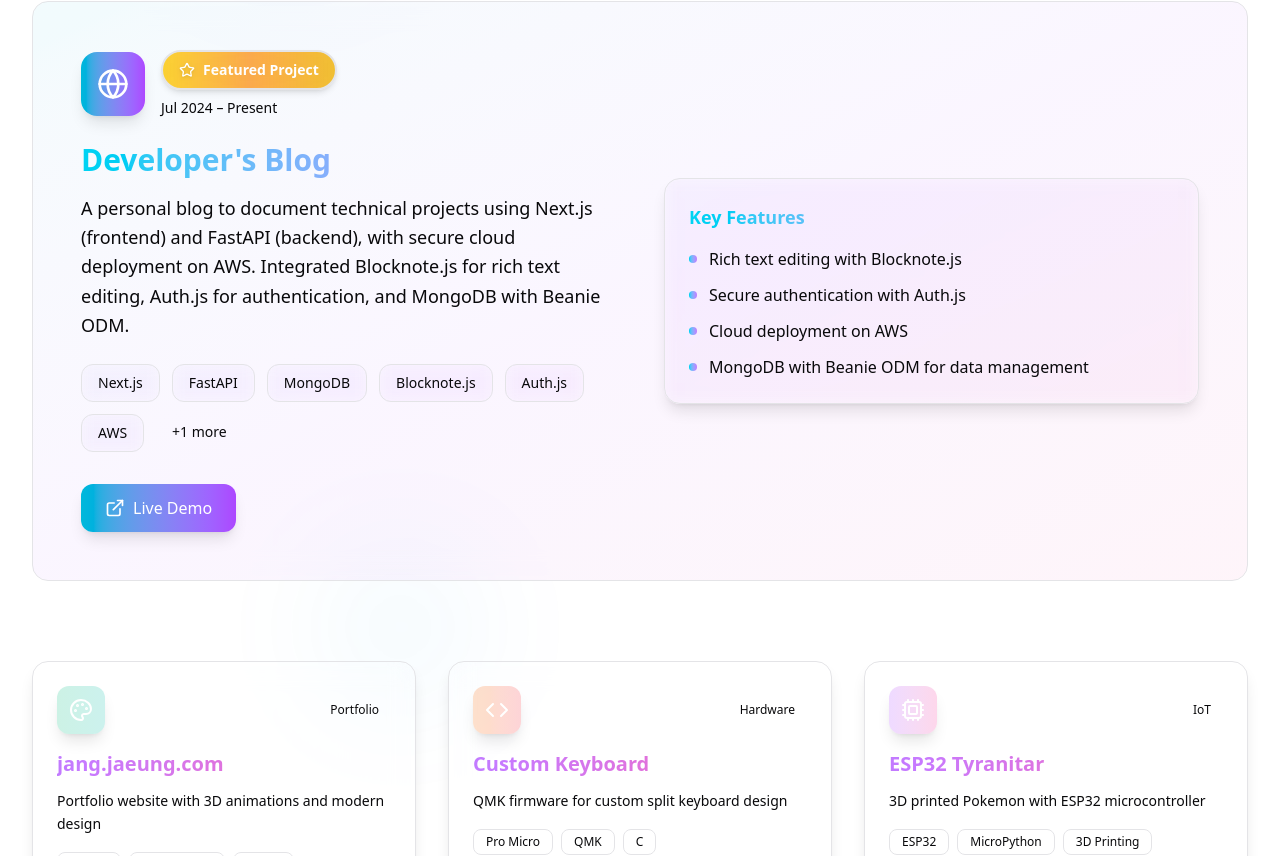
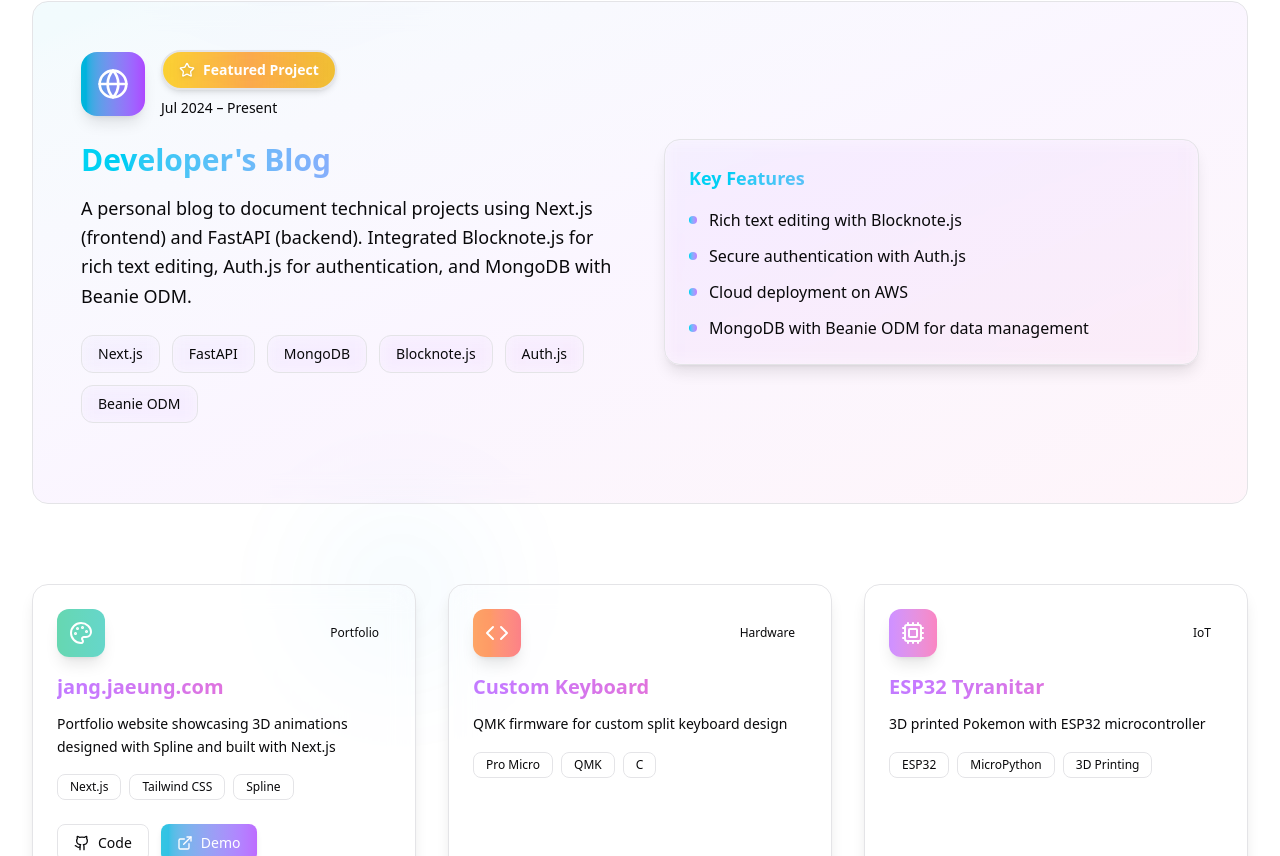
Before and after one commit to JaeungJayJang/personal_website_3, a Next.js app: page / in a window 1280 px wide. Shown: the part 4324-5180 px from the top of the page. Built offline with nearby package versions, Linux system fonts and the light colour scheme.

Commit message:
fix: update project descriptions and adjust gradient styles for consistency

```diff
--- a/src/data/projects.ts
+++ b/src/data/projects.ts
@@ -22,9 +22,9 @@
 export const projects: Project[] = [
   {
     title: "Developer's Blog",
-    description: "A personal blog to document technical projects using Next.js (frontend) and FastAPI (backend), with secure cloud deployment on AWS. Integrated Blocknote.js for rich text editing, Auth.js for authentication, and MongoDB with Beanie ODM.",
+    description: "A personal blog to document technical projects using Next.js (frontend) and FastAPI (backend). Integrated Blocknote.js for rich text editing, Auth.js for authentication, and MongoDB with Beanie ODM.",
     shortDesc: "Full-stack blog platform with rich text editing and cloud deployment",
-    technologies: ["Next.js", "FastAPI", "MongoDB", "Blocknote.js", "Auth.js", "AWS", "Beanie ODM"],
+    technologies: ["Next.js", "FastAPI", "MongoDB", "Blocknote.js", "Auth.js", "Beanie ODM"],
     features: [
       "Rich text editing with Blocknote.js",
       "Secure authentication with Auth.js",
@@ -34,10 +34,10 @@
     icon: Globe,
     category: "Web Development",
     period: "Jul 2024 – Present",
-    hasGithub: false,
-    hasDemo: true,
+    hasGithub: false, // disable until they are back online again
+    hasDemo: false,  // disable until they are back online again
     featured: true,
-    gradient: "from-blue-500/20 to-purple-500/20",
+    gradient: "from-blue-500/60 to-purple-500/60",
     accentColor: "text-blue-400",
     bgColor: "bg-blue-500/10",
     demoUrl: "https://blog.jaeung.dev" // Add your actual demo URL
@@ -45,8 +45,8 @@
   {
     title: "jang.jaeung.com",
     description: "Portfolio site to showcase design aesthetic and technical skills using Next.js, Tailwind CSS, and Spline. Features a clean and responsive layout, deployed on GitHub Pages via GitHub Actions.",
-    shortDesc: "Portfolio website with 3D animations and modern design",
-    technologies: ["Next.js", "Tailwind CSS", "Spline", "GitHub Actions", "GitHub Pages"],
+    shortDesc: "Portfolio website showcasing 3D animations designed with Spline and built with Next.js",
+    technologies: ["Next.js", "Tailwind CSS", "Spline"],
     features: [
       "Clean and responsive layout",
       "Spline 3D animations",
@@ -59,7 +59,7 @@
     hasGithub: true,
     hasDemo: true,
     featured: false,
-    gradient: "from-emerald-500/20 to-teal-500/20",
+    gradient: "from-emerald-500/60 to-teal-500/60",
     accentColor: "text-emerald-400",
     bgColor: "bg-emerald-500/10",
     githubUrl: "https://github.com/JaeungJayJang/personal_website",
@@ -81,7 +81,7 @@
     hasGithub: false,
     hasDemo: false,
     featured: false,
-    gradient: "from-orange-500/20 to-red-500/20",
+    gradient: "from-orange-500/60 to-red-500/60",
     accentColor: "text-orange-400",
     bgColor: "bg-orange-500/10"
   },
@@ -101,7 +101,7 @@
     hasGithub: false,
     hasDemo: false,
     featured: false,
-    gradient: "from-purple-500/20 to-pink-500/20",
+    gradient: "from-purple-500/60 to-pink-500/60",
     accentColor: "text-purple-400",
     bgColor: "bg-purple-500/10"
   },
@@ -121,7 +121,7 @@
     hasGithub: false,
     hasDemo: false,
     featured: false,
-    gradient: "from-cyan-500/20 to-blue-500/20",
+    gradient: "from-cyan-500/60 to-blue-500/60",
     accentColor: "text-cyan-400",
     bgColor: "bg-cyan-500/10"
   }
```
